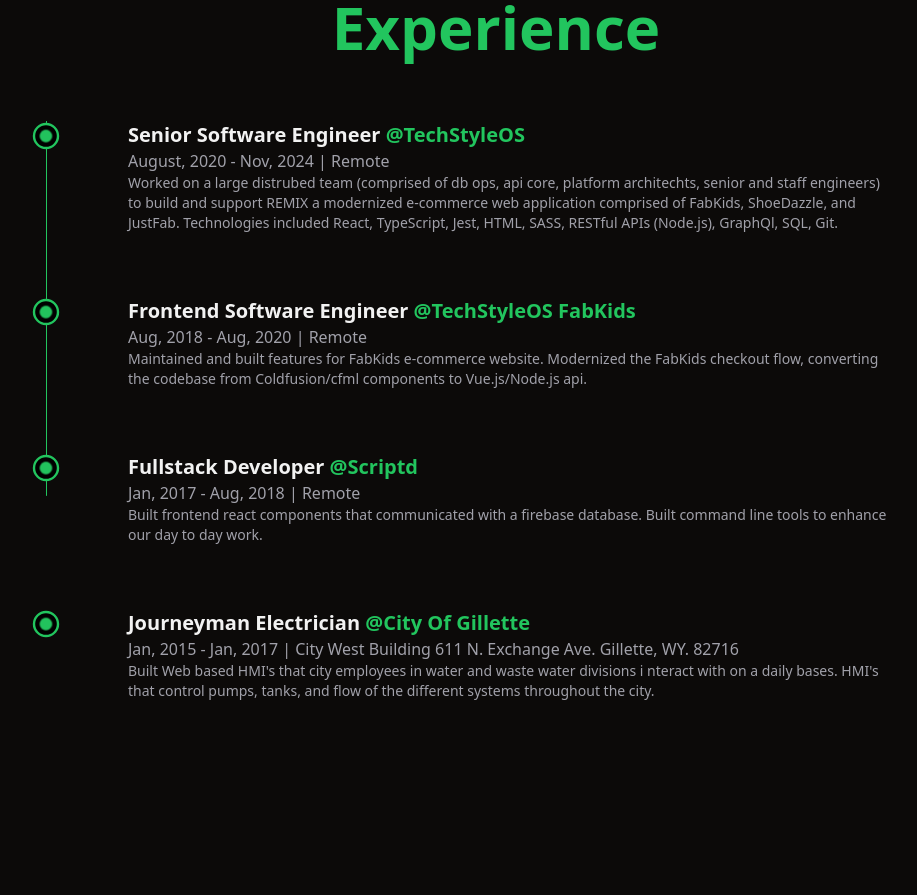
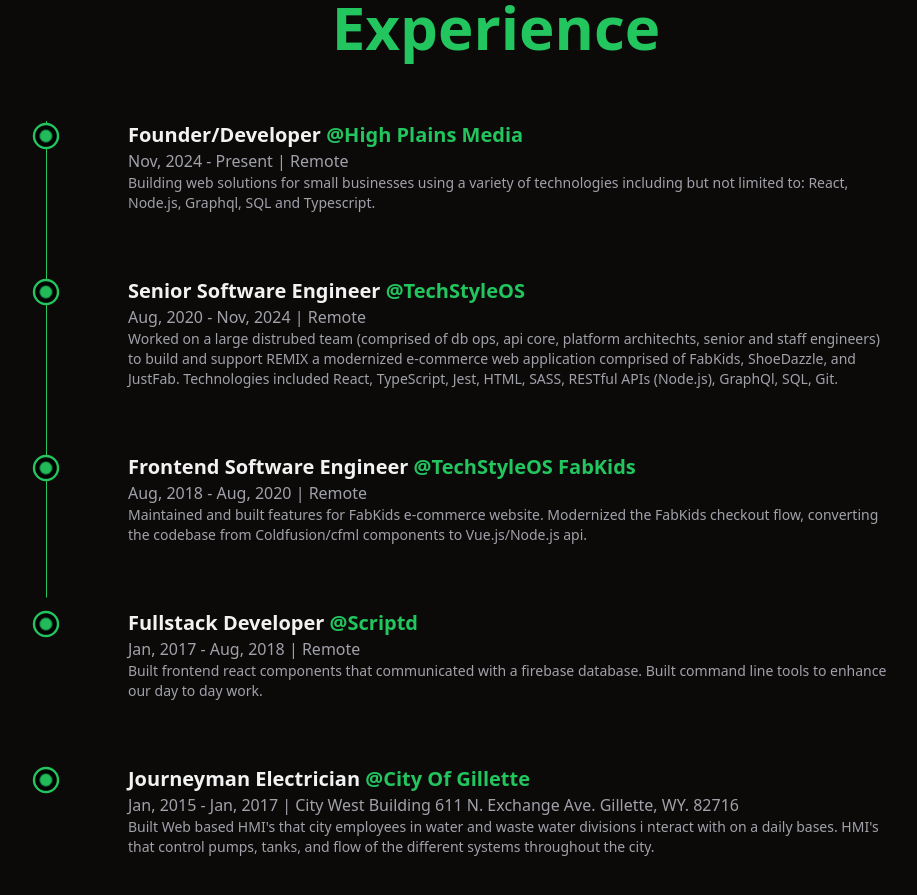
Before and after one commit to jrvscm/high-plains-media-v2, a React (Vite) app: page /jarvis in a window 1280 px wide. Shown: the part 860-1755 px from the top of the page, without its empty margins (144-1061 px from the left). Built offline with nearby package versions, Linux system fonts and the light colour scheme.

Commit message:
add work exp slot for highplainsmedia

```diff
--- a/src/components/WorkExperience.tsx
+++ b/src/components/WorkExperience.tsx
@@ -30,10 +30,21 @@
         {/* Timeline Items */}
         <ul className="w-full flex flex-col items-start justify-between ml-4 xs:ml-2">
             <Details
+                position="Founder/Developer"
+                company="High Plains Media"
+                companyLink="https://highplainsmedia.com"
+                time="Nov, 2024 - Present"
+                address="Remote"
+                work="
+                    Building web solutions for small businesses using a variety of technologies including but not limited to:
+                    React, Node.js, Graphql, SQL and Typescript.
+                "
+            />
+            <Details
                 position="Senior Software Engineer"
                 company="TechStyleOS"
                 companyLink="https://www.justfab.com"
-                time="August, 2020 - Nov, 2024"
+                time="Aug, 2020 - Nov, 2024"
                 address="Remote"
                 work="
                     Worked on a large distrubed team (comprised of db ops, api core, platform architechts, senior
```
